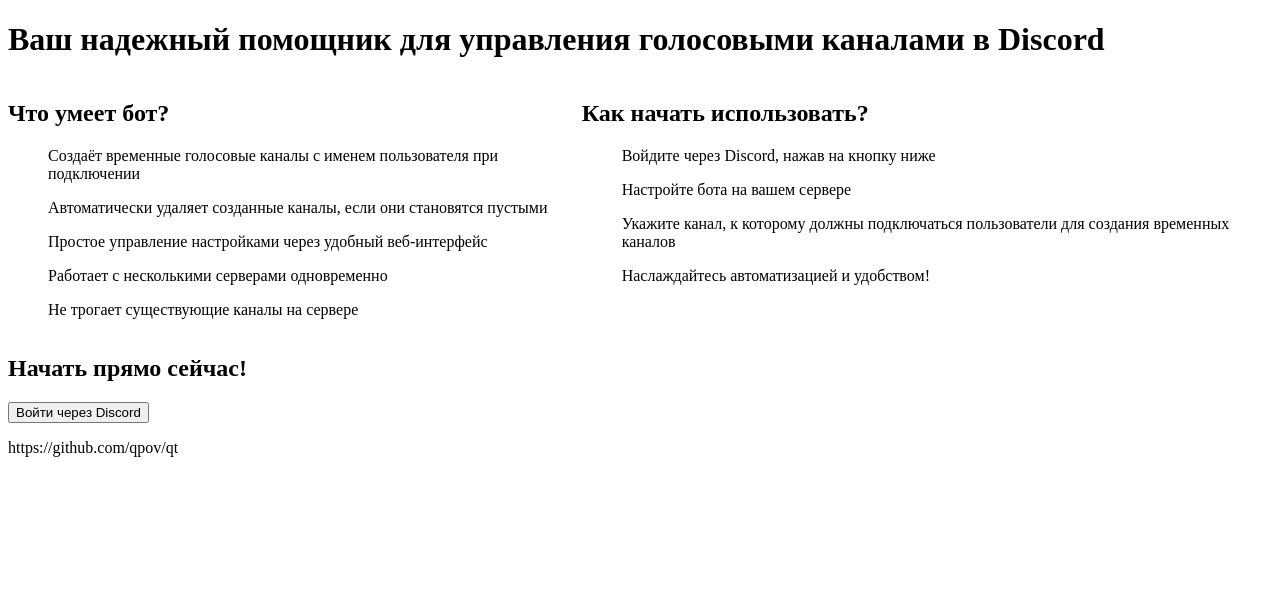
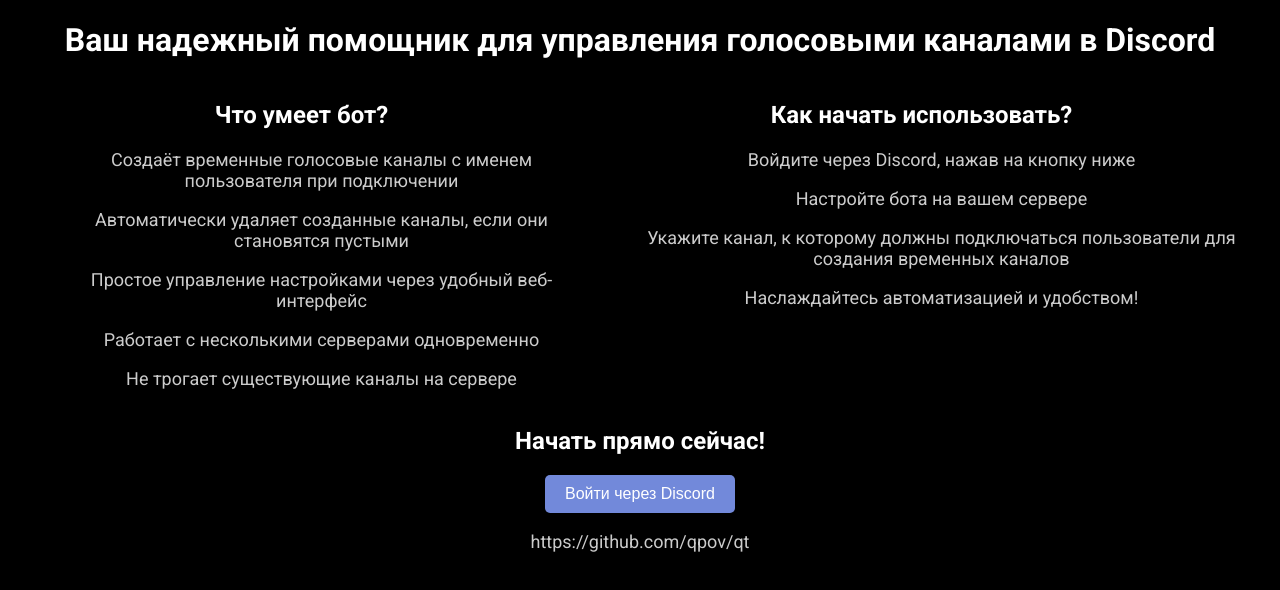
Before and after one commit to qpov/qt_dev, a plain HTML site: page frontend/index.html in a window 1280 px wide. Drawn offline with Linux system fonts and the light colour scheme.

Commit message:
Update index.html

```diff
--- a/frontend/index.html
+++ b/frontend/index.html
@@ -6,8 +6,8 @@
     <meta charset="UTF-8">
     <meta name="viewport" content="width=device-width, initial-scale=1.0">
     <title>Discord | qt</title>
-    <pnk rel="stylesheet" href="/styles/index.css">
-    <pnk rel="icon" href="/assets/favicon.ico" type="image/x-icon">
+    <link rel="stylesheet" href="/styles/index.css">
+    <link rel="icon" href="/assets/favicon.ico" type="image/x-icon">
 </head>
 
 <body>
```
